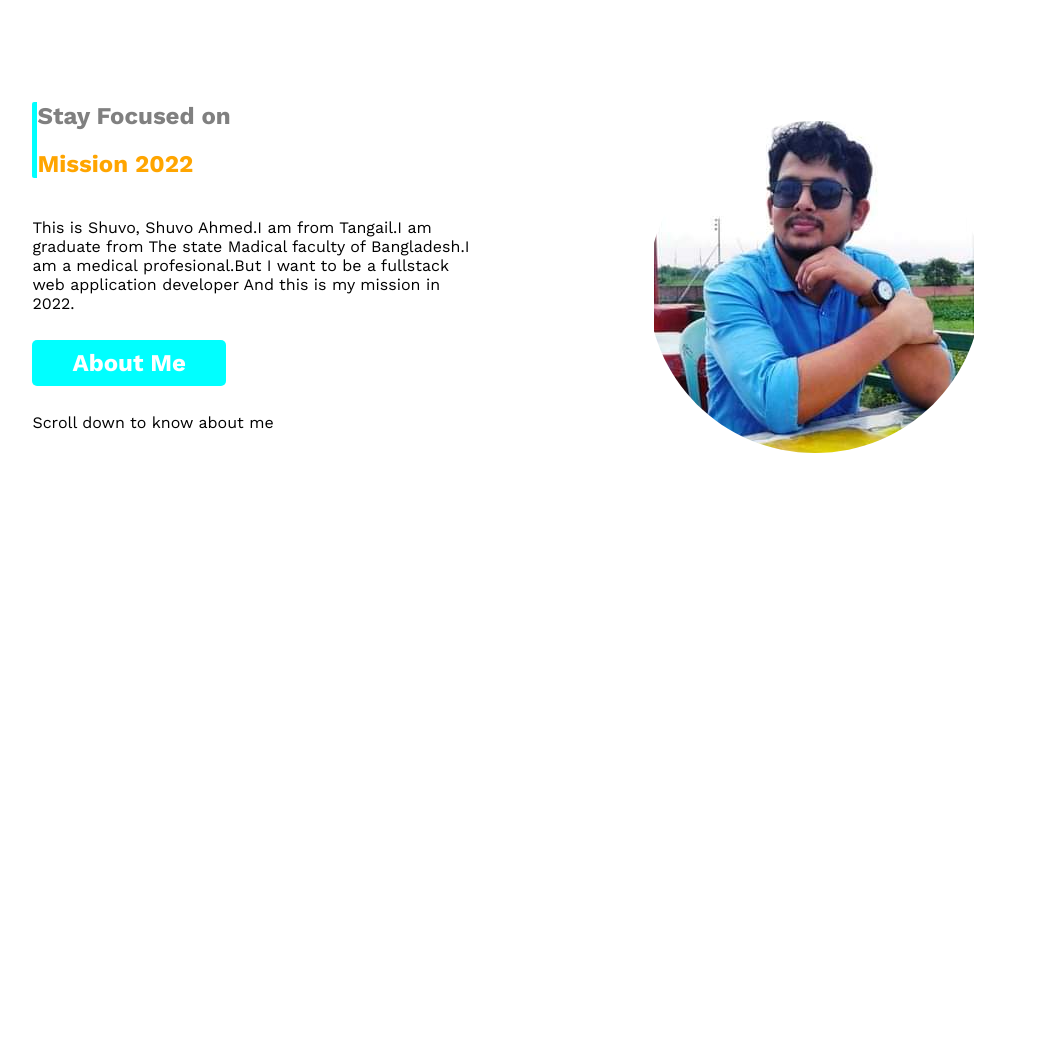
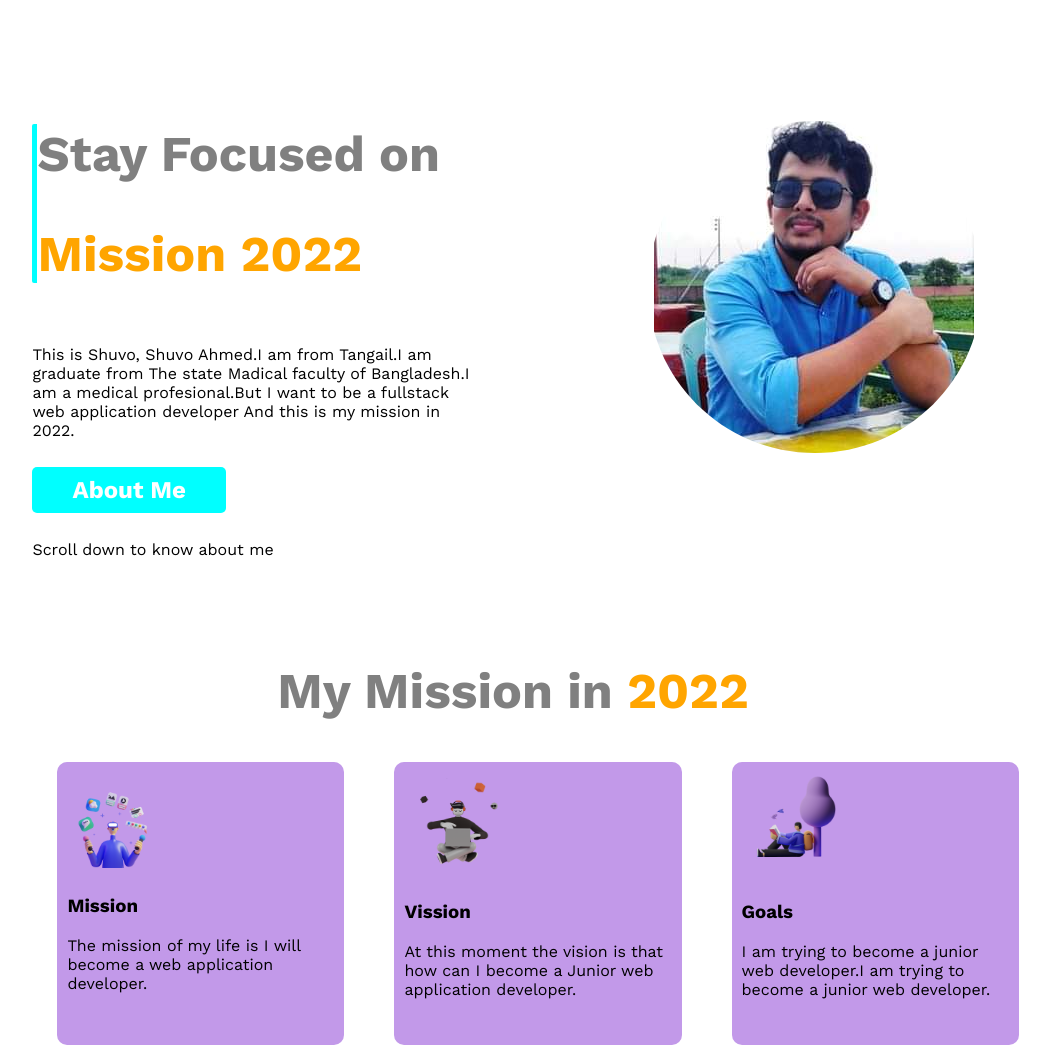
Before and after one commit to SheikhShuvoAhmed/assignment1-repo, a plain HTML site: page index.html in a window 1280 px wide. Shown: the whole page, without its empty margins (127-1177 px from the left). Before the commit the page ends 800 px from the top, so only its background shows below. Drawn offline with nearby package versions, Linux system fonts and the light colour scheme.

Commit message:
missionsectionadded

```diff
--- a/index.html
+++ b/index.html
@@ -25,7 +25,44 @@
                 </div>
             </div>
             <div class="top_image">
-                <img src="images/ahmed (1).png" alt="">
+                <img src="images/ahmed (1).png" alt="Images of Shuvo Ahmed">
+            </div>
+        </section>
+
+        <section class="mission_section">
+            <div class="mission_header">
+                <h1>My Mission in <span>2022</span> </h1>
+            </div>
+            <div class="mission_content">
+                <div class="single_mission_box">
+                    <div class="smb_img">
+                        <img src="images/illustrator-1.png" alt="Image_1">
+                    </div>
+                    <div class="smb_text">
+                        <h3>Mission</h3>
+                        <p>The mission of my life is I will become a web application developer.</p>
+                    </div>
+                </div>
+
+                <div class="single_mission_box">
+                    <div class="smb_img">
+                        <img src="images/illustrator-2.png" alt="Image_1">
+                    </div>
+                    <div class="smb_text">
+                        <h3>Vission</h3>
+                        <p>At this moment the vision is that how can I become a Junior web application developer.</p>
+                    </div>
+                </div>
+
+                <div class="single_mission_box">
+                    <div class="smb_img">
+                        <img src="images/illustrator-3.png" alt="Image_1">
+                    </div>
+                    <div class="smb_text">
+                        <h3>Goals</h3>
+                        <p>I am trying to become a junior web developer.I am trying to become a junior web developer.</p>
+                    </div>
+                </div>
             </div>
         </section>
     </div>
--- a/style.css
+++ b/style.css
@@ -13,6 +13,7 @@ body{
     }
     h1{
         color: gray;
+        font-size: 50px;
     }
     .top_content{
         width: 60%;
@@ -39,4 +40,27 @@ body{
     .first_part{
         border-left: 5px solid aqua;
         border-radius: 2px;
+
     }
+    .mission_header {
+        text-align: center;
+    }
+
+    .mission_content {
+        display: flex;
+    }
+
+    .single_mission_box {
+        margin-left: 50px;
+        width: 27%;
+        padding: 10px 10px 30px 10px;
+    }
+
+    .smb_img img {
+        width: 40%;
+
+    }
+    .single_mission_box{
+        background-color: rgb(194, 153, 233);
+        border-radius:10px;
+    }
```
Also changed, not shown: images/illustrator-1.png (added), images/illustrator-2.png (added), images/illustrator-3.png (added).
